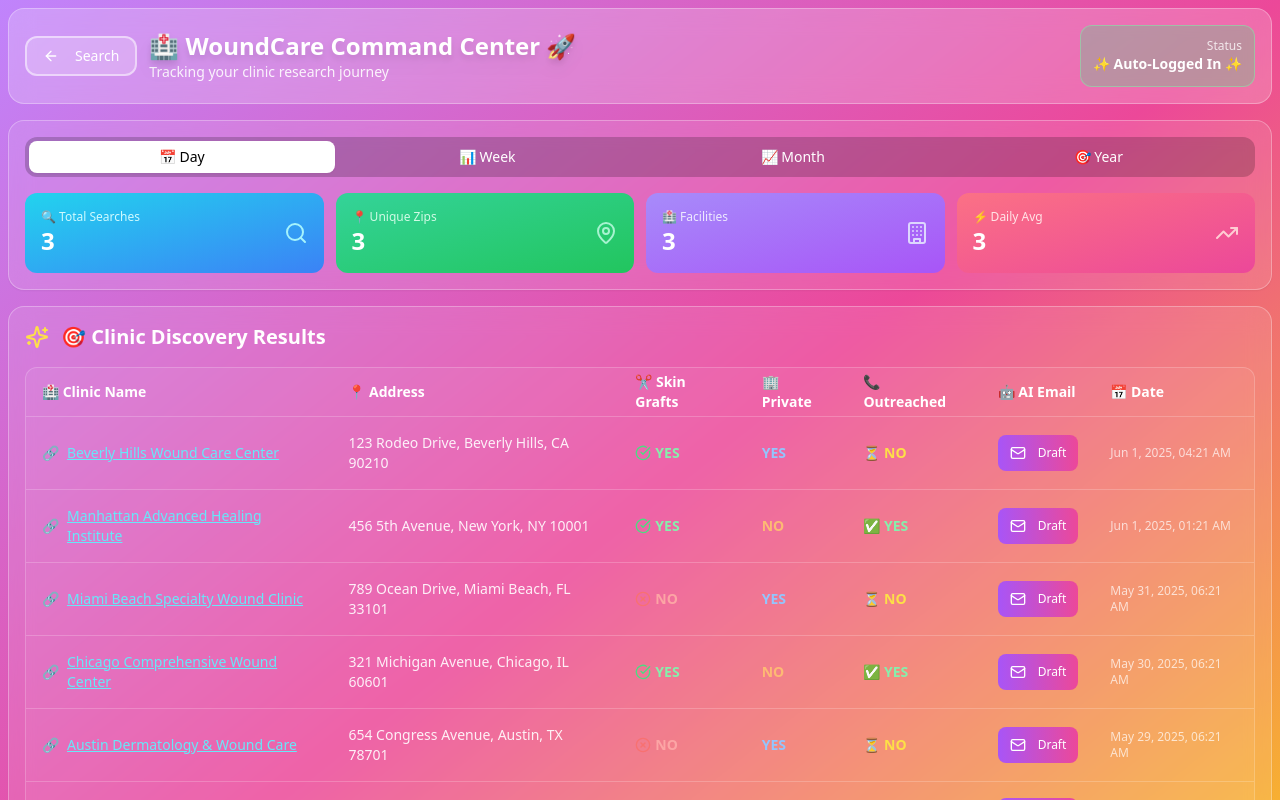
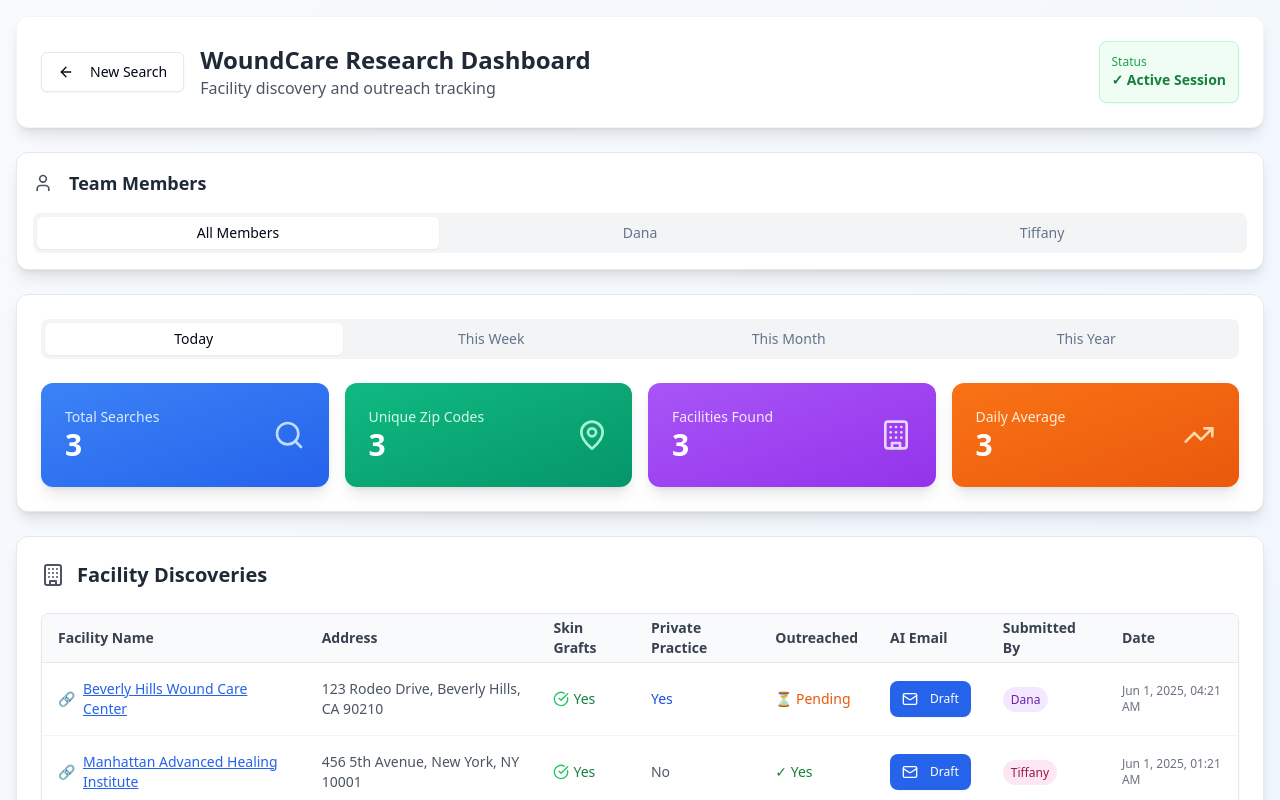
Before and after one commit to samirvp/wound-care-search, a React (Vite) app: page /dashboard in a window 1280 px wide. Shown: the top 800 px of the page. Built offline with nearby package versions, Linux system fonts and the light colour scheme.

Commit message:
Refactor: Improve dashboard design and add tabs
- Updated dashboard design for a more professional look.
- Added subtle shadows for depth.
- Implemented tabs for Dana and Tiffany's submissions.

```diff
--- a/src/pages/Dashboard.tsx
+++ b/src/pages/Dashboard.tsx
@@ -5,7 +5,7 @@ import { Button } from "@/components/ui/button";
 import { Card } from "@/components/ui/card";
 import { Tabs, TabsContent, TabsList, TabsTrigger } from "@/components/ui/tabs";
 import { Table, TableBody, TableCell, TableHead, TableHeader, TableRow } from "@/components/ui/table";
-import { ArrowLeft, Calendar, MapPin, Search, TrendingUp, Users, Clock, Building, Mail, CheckCircle, XCircle, Sparkles } from "lucide-react";
+import { ArrowLeft, Calendar, MapPin, Search, TrendingUp, Users, Clock, Building, Mail, CheckCircle, XCircle, User } from "lucide-react";
 
 interface SearchRecord {
   id: number;
@@ -16,17 +16,19 @@ interface SearchRecord {
   privatePractice: boolean;
   outreached: boolean;
   timestamp: string;
+  submittedBy: "Dana" | "Tiffany";
 }
 
 const Dashboard = () => {
   const navigate = useNavigate();
   const [searches, setSearches] = useState<SearchRecord[]>([]);
   const [activeTab, setActiveTab] = useState("day");
+  const [userFilter, setUserFilter] = useState<"all" | "Dana" | "Tiffany">("all");
 
   useEffect(() => {
     console.log("User automatically logged in");
 
-    // Pre-fill with sample data
+    // Pre-fill with sample data assigned to Dana and Tiffany
     const sampleData: SearchRecord[] = [
       {
         id: 1,
@@ -36,7 +38,8 @@ const Dashboard = () => {
         performsSkinGrafts: true,
         privatePractice: true,
         outreached: false,
-        timestamp: new Date(Date.now() - 2 * 60 * 60 * 1000).toISOString()
+        timestamp: new Date(Date.now() - 2 * 60 * 60 * 1000).toISOString(),
+        submittedBy: "Dana"
       },
       {
         id: 2,
@@ -46,7 +49,8 @@ const Dashboard = () => {
         performsSkinGrafts: true,
         privatePractice: false,
         outreached: true,
-        timestamp: new Date(Date.now() - 5 * 60 * 60 * 1000).toISOString()
+        timestamp: new Date(Date.now() - 5 * 60 * 60 * 1000).toISOString(),
+        submittedBy: "Tiffany"
       },
       {
         id: 3,
@@ -56,7 +60,8 @@ const Dashboard = () => {
         performsSkinGrafts: false,
         privatePractice: true,
         outreached: false,
-        timestamp: new Date(Date.now() - 24 * 60 * 60 * 1000).toISOString()
+        timestamp: new Date(Date.now() - 24 * 60 * 60 * 1000).toISOString(),
+        submittedBy: "Dana"
       },
       {
         id: 4,
@@ -66,7 +71,8 @@ const Dashboard = () => {
         performsSkinGrafts: true,
         privatePractice: false,
         outreached: true,
-        timestamp: new Date(Date.now() - 2 * 24 * 60 * 60 * 1000).toISOString()
+        timestamp: new Date(Date.now() - 2 * 24 * 60 * 60 * 1000).toISOString(),
+        submittedBy: "Tiffany"
       },
       {
         id: 5,
@@ -76,7 +82,8 @@ const Dashboard = () => {
         performsSkinGrafts: false,
         privatePractice: true,
         outreached: false,
-        timestamp: new Date(Date.now() - 3 * 24 * 60 * 60 * 1000).toISOString()
+        timestamp: new Date(Date.now() - 3 * 24 * 60 * 60 * 1000).toISOString(),
+        submittedBy: "Dana"
       },
       // Additional sample data for different time periods
       {
@@ -87,7 +94,8 @@ const Dashboard = () => {
         performsSkinGrafts: true,
         privatePractice: true,
         outreached: true,
-        timestamp: new Date(Date.now() - 7 * 24 * 60 * 60 * 1000).toISOString()
+        timestamp: new Date(Date.now() - 7 * 24 * 60 * 60 * 1000).toISOString(),
+        submittedBy: "Tiffany"
       },
       {
         id: 7,
@@ -97,7 +105,8 @@ const Dashboard = () => {
         performsSkinGrafts: false,
         privatePractice: false,
         outreached: false,
-        timestamp: new Date(Date.now() - 15 * 24 * 60 * 60 * 1000).toISOString()
+        timestamp: new Date(Date.now() - 15 * 24 * 60 * 60 * 1000).toISOString(),
+        submittedBy: "Dana"
       },
       {
         id: 8,
@@ -107,7 +116,8 @@ const Dashboard = () => {
         performsSkinGrafts: true,
         privatePractice: true,
         outreached: true,
-        timestamp: new Date(Date.now() - 30 * 24 * 60 * 60 * 1000).toISOString()
+        timestamp: new Date(Date.now() - 30 * 24 * 60 * 60 * 1000).toISOString(),
+        submittedBy: "Tiffany"
       }
     ];
 
@@ -120,7 +130,7 @@ const Dashboard = () => {
 
   const getFilteredSearches = (period: string) => {
     const now = new Date();
-    const filtered = searches.filter(search => {
+    let filtered = searches.filter(search => {
       const searchDate = new Date(search.timestamp);
       const diffTime = now.getTime() - searchDate.getTime();
 
@@ -137,6 +147,12 @@ const Dashboard = () => {
           return true;
       }
     });
+
+    // Apply user filter
+    if (userFilter !== "all") {
+      filtered = filtered.filter(search => search.submittedBy === userFilter);
+    }
+
     return filtered;
   };
 
@@ -172,83 +188,99 @@ const Dashboard = () => {
   };
 
   const currentMetrics = getMetrics(activeTab);
+  const displaySearches = getFilteredSearches("year"); // Show all for table
 
   return (
-    <div className="min-h-screen bg-gradient-to-br from-purple-400 via-pink-500 via-orange-400 to-yellow-400 p-2">
-      <div className="max-w-full mx-auto">
-        {/* Compact Header */}
-        <div className="flex items-center justify-between mb-4 bg-white/20 backdrop-blur-md rounded-2xl p-4 border border-white/30">
-          <div className="flex items-center space-x-3">
+    <div className="min-h-screen bg-gradient-to-br from-slate-50 to-blue-50 p-4">
+      <div className="max-w-7xl mx-auto">
+        {/* Header */}
+        <div className="flex items-center justify-between mb-6 bg-white rounded-xl p-6 shadow-lg border border-gray-100">
+          <div className="flex items-center space-x-4">
             <Button
               variant="outline"
               onClick={() => navigate("/")}
-              className="flex items-center space-x-2 rounded-xl border-2 border-white/50 bg-white/20 hover:bg-white/30 text-white"
+              className="flex items-center space-x-2 shadow-sm hover:shadow-md transition-shadow"
             >
               <ArrowLeft className="w-4 h-4" />
-              <span>Search</span>
+              <span>New Search</span>
             </Button>
             <div>
-              <h1 className="text-2xl font-bold text-white drop-shadow-lg">
-                🏥 WoundCare Command Center 🚀
+              <h1 className="text-2xl font-bold text-gray-800">
+                WoundCare Research Dashboard
               </h1>
-              <p className="text-white/90 text-sm">Tracking your clinic research journey</p>
+              <p className="text-gray-600">Facility discovery and outreach tracking</p>
             </div>
           </div>
-          <div className="text-right bg-green-400/30 rounded-xl p-3 border border-green-300/50">
-            <p className="text-xs text-white/80">Status</p>
-            <p className="text-sm font-bold text-white">✨ Auto-Logged In ✨</p>
+          <div className="bg-green-50 rounded-lg p-3 border border-green-200 shadow-sm">
+            <p className="text-xs text-green-600 font-medium">Status</p>
+            <p className="text-sm font-bold text-green-700">✓ Active Session</p>
           </div>
         </div>
 
+        {/* User Filter Tabs */}
+        <Card className="p-4 bg-white rounded-xl border border-gray-200 shadow-lg mb-6">
+          <div className="flex items-center space-x-4 mb-4">
+            <User className="w-5 h-5 text-gray-600" />
+            <h3 className="text-lg font-semibold text-gray-800">Team Members</h3>
+          </div>
+          <Tabs value={userFilter} onValueChange={(value) => setUserFilter(value as "all" | "Dana" | "Tiffany")} className="w-full">
+            <TabsList className="grid w-full grid-cols-3 bg-gray-100 rounded-lg p-1">
+              <TabsTrigger value="all" className="rounded-md data-[state=active]:bg-white data-[state=active]:shadow-sm">All Members</TabsTrigger>
+              <TabsTrigger value="Dana" className="rounded-md data-[state=active]:bg-white data-[state=active]:shadow-sm">Dana</TabsTrigger>
+              <TabsTrigger value="Tiffany" className="rounded-md data-[state=active]:bg-white data-[state=active]:shadow-sm">Tiffany</TabsTrigger>
+            </TabsList>
+          </Tabs>
+        </Card>
+
         {/* Metrics Tabs */}
-        <Card className="p-4 bg-white/10 backdrop-blur-md rounded-2xl border border-white/30 mb-4">
+        <Card className="p-6 bg-white rounded-xl border border-gray-200 shadow-lg mb-6">
           <Tabs value={activeTab} onValueChange={setActiveTab} className="w-full">
-            <TabsList className="grid w-full grid-cols-4 bg-black/20 rounded-xl p-1 mb-4">
-              <TabsTrigger value="day" className="rounded-lg text-white data-[state=active]:bg-white data-[state=active]:text-black">📅 Day</TabsTrigger>
-              <TabsTrigger value="week" className="rounded-lg text-white data-[state=active]:bg-white data-[state=active]:text-black">📊 Week</TabsTrigger>
-              <TabsTrigger value="month" className="rounded-lg text-white data-[state=active]:bg-white data-[state=active]:text-black">📈 Month</TabsTrigger>
-              <TabsTrigger value="year" className="rounded-lg text-white data-[state=active]:bg-white data-[state=active]:text-black">🎯 Year</TabsTrigger>
+            <TabsList className="grid w-full grid-cols-4 bg-gray-100 rounded-lg p-1 mb-6">
+              <TabsTrigger value="day" className="rounded-md data-[state=active]:bg-white data-[state=active]:shadow-sm">Today</TabsTrigger>
+              <TabsTrigger value="week" className="rounded-md data-[state=active]:bg-white data-[state=active]:shadow-sm">This Week</TabsTrigger>
+              <TabsTrigger value="month" className="rounded-md data-[state=active]:bg-white data-[state=active]:shadow-sm">This Month</TabsTrigger>
+              <TabsTrigger value="year" className="rounded-md data-[state=active]:bg-white data-[state=active]:shadow-sm">This Year</TabsTrigger>
             </TabsList>
 
             <TabsContent value={activeTab} className="mt-0">
-              <div className="grid grid-cols-2 lg:grid-cols-4 gap-3">
-                <div className="bg-gradient-to-br from-cyan-400 to-blue-500 rounded-xl p-4 text-white transform hover:scale-105 transition-transform">
+              <div className="grid grid-cols-2 lg:grid-cols-4 gap-4">
+                <div className="bg-gradient-to-br from-blue-500 to-blue-600 rounded-xl p-6 text-white shadow-lg">
                   <div className="flex items-center justify-between">
                     <div>
-                      <p className="text-cyan-100 text-xs">🔍 Total Searches</p>
-                      <p className="text-2xl font-bold">{currentMetrics.totalSearches}</p>
+                      <p className="text-blue-100 text-sm font-medium">Total Searches</p>
+                      <p className="text-3xl font-bold">{currentMetrics.totalSearches}</p>
                     </div>
-                    <Search className="w-6 h-6 text-cyan-200" />
+                    <Search className="w-8 h-8 text-blue-200" />
                   </div>
                 </div>
 
-                <div className="bg-gradient-to-br from-emerald-400 to-green-500 rounded-xl p-4 text-white transform hover:scale-105 transition-transform">
+                <div className="bg-gradient-to-br from-emerald-500 to-emerald-600 rounded-xl p-6 text-white shadow-lg">
                   <div className="flex items-center justify-between">
                     <div>
-                      <p className="text-emerald-100 text-xs">📍 Unique Zips</p>
-                      <p className="text-2xl font-bold">{currentMetrics.uniqueZipCodes}</p>
+                      <p className="text-emerald-100 text-sm font-medium">Unique Zip Codes</p>
+                      <p className="text-3xl font-bold">{currentMetrics.uniqueZipCodes}</p>
                     </div>
-                    <MapPin className="w-6 h-6 text-emerald-200" />
+                    <MapPin className="w-8 h-8 text-emerald-200" />
                   </div>
                 </div>
 
-                <div className="bg-gradient-to-br from-violet-400 to-purple-500 rounded-xl p-4 text-white transform hover:scale-105 transition-transform">
+                <div className="bg-gradient-to-br from-purple-500 to-purple-600 rounded-xl p-6 text-white shadow-lg">
                   <div className="flex items-center justify-between">
                     <div>
-                      <p className="text-violet-100 text-xs">🏥 Facilities</p>
-                      <p className="text-2xl font-bold">{currentMetrics.uniqueFacilities}</p>
+                      <p className="text-purple-100 text-sm font-medium">Facilities Found</p>
+                      <p className="text-3xl font-bold">{currentMetrics.uniqueFacilities}</p>
                     </div>
-                    <Building className="w-6 h-6 text-violet-200" />
+                    <Building className="w-8 h-8 text-purple-200" />
                   </div>
                 </div>
 
-                <div className="bg-gradient-to-br from-rose-400 to-pink-500 rounded-xl p-4 text-white transform hover:scale-105 transition-transform">
+                <div className="bg-gradient-to-br from-orange-500 to-orange-600 rounded-xl p-6 text-white shadow-lg">
                   <div className="flex items-center justify-between">
                     <div>
-                      <p className="text-rose-100 text-xs">⚡ Daily Avg</p>
-                      <p className="text-2xl font-bold">{currentMetrics.avgPerDay}</p>
+                      <p className="text-orange-100 text-sm font-medium">Daily Average</p>
+                      <p className="text-3xl font-bold">{currentMetrics.avgPerDay}</p>
                     </div>
-                    <TrendingUp className="w-6 h-6 text-rose-200" />
+                    <TrendingUp className="w-8 h-8 text-orange-200" />
                   </div>
                 </div>
               </div>
@@ -257,71 +289,77 @@ const Dashboard = () => {
         </Card>
 
         {/* Submissions Table */}
-        <Card className="p-4 bg-white/10 backdrop-blur-md rounded-2xl border border-white/30">
-          <div className="flex items-center space-x-3 mb-4">
-            <Sparkles className="w-6 h-6 text-yellow-300" />
-            <h2 className="text-xl font-bold text-white">🎯 Clinic Discovery Results</h2>
+        <Card className="p-6 bg-white rounded-xl border border-gray-200 shadow-lg">
+          <div className="flex items-center space-x-3 mb-6">
+            <Building className="w-6 h-6 text-gray-600" />
+            <h2 className="text-xl font-bold text-gray-800">Facility Discoveries</h2>
+            {userFilter !== "all" && (
+              <span className="bg-blue-100 text-blue-800 px-3 py-1 rounded-full text-sm font-medium">
+                {userFilter}'s Submissions
+              </span>
+            )}
           </div>
 
-          {searches.length === 0 ? (
-            <div className="text-center py-8">
-              <Search className="w-8 h-8 text-white/50 mx-auto mb-3" />
-              <p className="text-white/70 text-lg">No discoveries yet!</p>
-              <p className="text-white/50">Start exploring wound care clinics!</p>
+          {displaySearches.length === 0 ? (
+            <div className="text-center py-12">
+              <Search className="w-12 h-12 text-gray-300 mx-auto mb-4" />
+              <p className="text-gray-500 text-lg">No discoveries found</p>
+              <p className="text-gray-400">Start searching for wound care clinics!</p>
             </div>
           ) : (
-            <div className="overflow-x-auto rounded-xl bg-white/5 border border-white/20">
+            <div className="overflow-x-auto rounded-lg border border-gray-200 shadow-sm">
               <Table>
                 <TableHeader>
-                  <TableRow className="border-white/20 hover:bg-white/5">
-                    <TableHead className="text-white font-bold">🏥 Clinic Name</TableHead>
-                    <TableHead className="text-white font-bold">📍 Address</TableHead>
-                    <TableHead className="text-white font-bold">✂️ Skin Grafts</TableHead>
-                    <TableHead className="text-white font-bold">🏢 Private</TableHead>
-                    <TableHead className="text-white font-bold">📞 Outreached</TableHead>
-                    <TableHead className="text-white font-bold">🤖 AI Email</TableHead>
-                    <TableHead className="text-white font-bold">📅 Date</TableHead>
+                  <TableRow className="bg-gray-50">
+                    <TableHead className="text-gray-700 font-semibold">Facility Name</TableHead>
+                    <TableHead className="text-gray-700 font-semibold">Address</TableHead>
+                    <TableHead className="text-gray-700 font-semibold">Skin Grafts</TableHead>
+                    <TableHead className="text-gray-700 font-semibold">Private Practice</TableHead>
+                    <TableHead className="text-gray-700 font-semibold">Outreached</TableHead>
+                    <TableHead className="text-gray-700 font-semibold">AI Email</TableHead>
+                    <TableHead className="text-gray-700 font-semibold">Submitted By</TableHead>
+                    <TableHead className="text-gray-700 font-semibold">Date</TableHead>
                   </TableRow>
                 </TableHeader>
                 <TableBody>
-                  {searches.slice(0, 10).map((search, index) => (
+                  {displaySearches.slice(0, 10).map((search, index) => (
                     <TableRow
                       key={search.id}
-                      className="border-white/20 hover:bg-white/10 transition-colors cursor-pointer"
+                      className="hover:bg-gray-50 transition-colors cursor-pointer border-b border-gray-100"
                       onClick={() => index < 5 ? handleSubmissionClick(search) : null}
                     >
-                      <TableCell className="font-medium text-white">
+                      <TableCell className="font-medium text-gray-900">
                         <div className="flex items-center space-x-2">
-                          {index < 5 && <span className="text-green-300">🔗</span>}
-                          <span className={index < 5 ? "text-cyan-300 underline" : ""}>{search.facilityName}</span>
+                          {index < 5 && <span className="text-blue-500">🔗</span>}
+                          <span className={index < 5 ? "text-blue-600 hover:text-blue-800 underline" : ""}>{search.facilityName}</span>
                         </div>
                       </TableCell>
-                      <TableCell className="text-white/90 text-sm">{search.address}</TableCell>
+                      <TableCell className="text-gray-600 text-sm">{search.address}</TableCell>
                       <TableCell>
                         {search.performsSkinGrafts ? (
                           <div className="flex items-center space-x-1">
-                            <CheckCircle className="w-4 h-4 text-green-400" />
-                            <span className="text-green-300 font-bold">YES</span>
+                            <CheckCircle className="w-4 h-4 text-green-500" />
+                            <span className="text-green-700 font-medium">Yes</span>
                           </div>
                         ) : (
                           <div className="flex items-center space-x-1">
-                            <XCircle className="w-4 h-4 text-red-400" />
-                            <span className="text-red-300 font-bold">NO</span>
+                            <XCircle className="w-4 h-4 text-red-500" />
+                            <span className="text-red-700 font-medium">No</span>
                           </div>
                         )}
                       </TableCell>
                       <TableCell>
                         {search.privatePractice ? (
-                          <span className="text-blue-300 font-bold">YES</span>
+                          <span className="text-blue-700 font-medium">Yes</span>
                         ) : (
-                          <span className="text-orange-300 font-bold">NO</span>
+                          <span className="text-gray-600 font-medium">No</span>
                         )}
                       </TableCell>
                       <TableCell>
                         {search.outreached ? (
-                          <span className="text-green-300 font-bold">✅ YES</span>
+                          <span className="text-green-700 font-medium">✓ Yes</span>
                         ) : (
-                          <span className="text-yellow-300 font-bold">⏳ NO</span>
+                          <span className="text-orange-600 font-medium">⏳ Pending</span>
                         )}
                       </TableCell>
                       <TableCell>
@@ -331,13 +369,22 @@ const Dashboard = () => {
                             e.stopPropagation();
                             handleAIDraftEmail(search);
                           }}
-                          className="bg-gradient-to-r from-purple-500 to-pink-500 hover:from-purple-600 hover:to-pink-600 text-white rounded-lg text-xs"
+                          className="bg-blue-600 hover:bg-blue-700 text-white rounded-lg text-xs shadow-sm hover:shadow-md transition-shadow"
                         >
                           <Mail className="w-3 h-3 mr-1" />
                           Draft
                         </Button>
                       </TableCell>
-                      <TableCell className="text-white/70 text-xs">{formatDate(search.timestamp)}</TableCell>
+                      <TableCell>
+                        <span className={`px-2 py-1 rounded-full text-xs font-medium ${
+                          search.submittedBy === "Dana"
+                            ? "bg-purple-100 text-purple-800"
+                            : "bg-pink-100 text-pink-800"
+                        }`}>
+                          {search.submittedBy}
+                        </span>
+                      </TableCell>
+                      <TableCell className="text-gray-500 text-xs">{formatDate(search.timestamp)}</TableCell>
                     </TableRow>
                   ))}
                 </TableBody>
@@ -345,9 +392,9 @@ const Dashboard = () => {
             </div>
           )}
 
-          {searches.length > 10 && (
-            <div className="mt-3 text-center">
-              <p className="text-white/70 text-sm">Showing 10 of {searches.length} discoveries 🎉</p>
+          {displaySearches.length > 10 && (
+            <div className="mt-4 text-center">
+              <p className="text-gray-600 text-sm">Showing 10 of {displaySearches.length} discoveries</p>
             </div>
           )}
         </Card>
```
